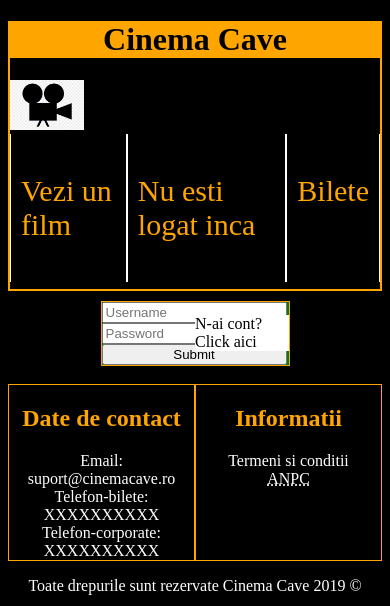
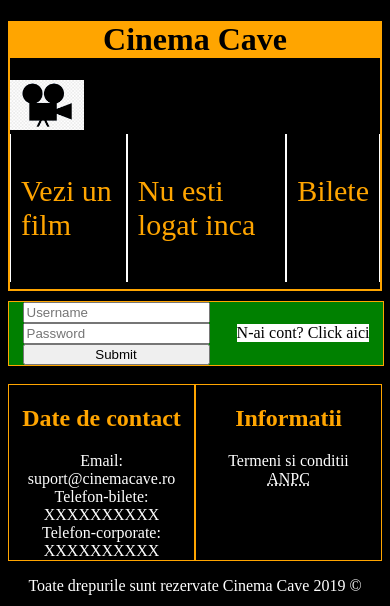
Before and after one commit to jaoc12/Proiect-Javascript, a Node server app: page /login in a window 390 px wide. Shown: the top 606 px of the page. Run offline with Node 20, Linux system fonts and the light colour scheme.

Commit message:
Rezolvat responsive

```diff
--- a/css/stil-filme-650.css
+++ b/css/stil-filme-650.css
@@ -5,3 +5,7 @@
 .film{
 	width: 90%;
 }
+
+h2{
+	font-size: 1.2em;
+}
--- /dev/null
+++ b/css/stil-login-600.css
@@ -0,0 +1,3 @@
+.formular{
+    width: 100%;
+}
--- a/script/script-main.js
+++ b/script/script-main.js
@@ -3,7 +3,7 @@
      if(document.getElementById("logat")!==null){
          window.clearTimeout(timeoutId);
      }
-     var text = document.createElement("textarea"); text.rows = "4"; text.cols = "50";
+     var text = document.createElement("textarea"); text.rows = "4"; text.cols = "auto";
      text.innerHTML = "Poti sa trimiti orice sugestie, reclamatie sau mesaj de orice natura";
      var element = document.getElementsByClassName("des")[0];
      element.parentNode.insertBefore(text,element);
--- a/views/html/login.ejs
+++ b/views/html/login.ejs
@@ -12,6 +12,7 @@
 		<link type="text/css" rel="stylesheet" href="../css/stil-header.css"/>
         <link type="text/css" rel="stylesheet" href="../css/stil-footer.css"/>
         <link type="text/css" rel="stylesheet" href="../css/stil-login.css"/>
+        <link type="text/css" rel="stylesheet" href="../css/stil-login-600.css" media="screen and (max-width:600px)"/>
         <script src="../script/script-header.js"></script>
     </head>
     <body>
```
